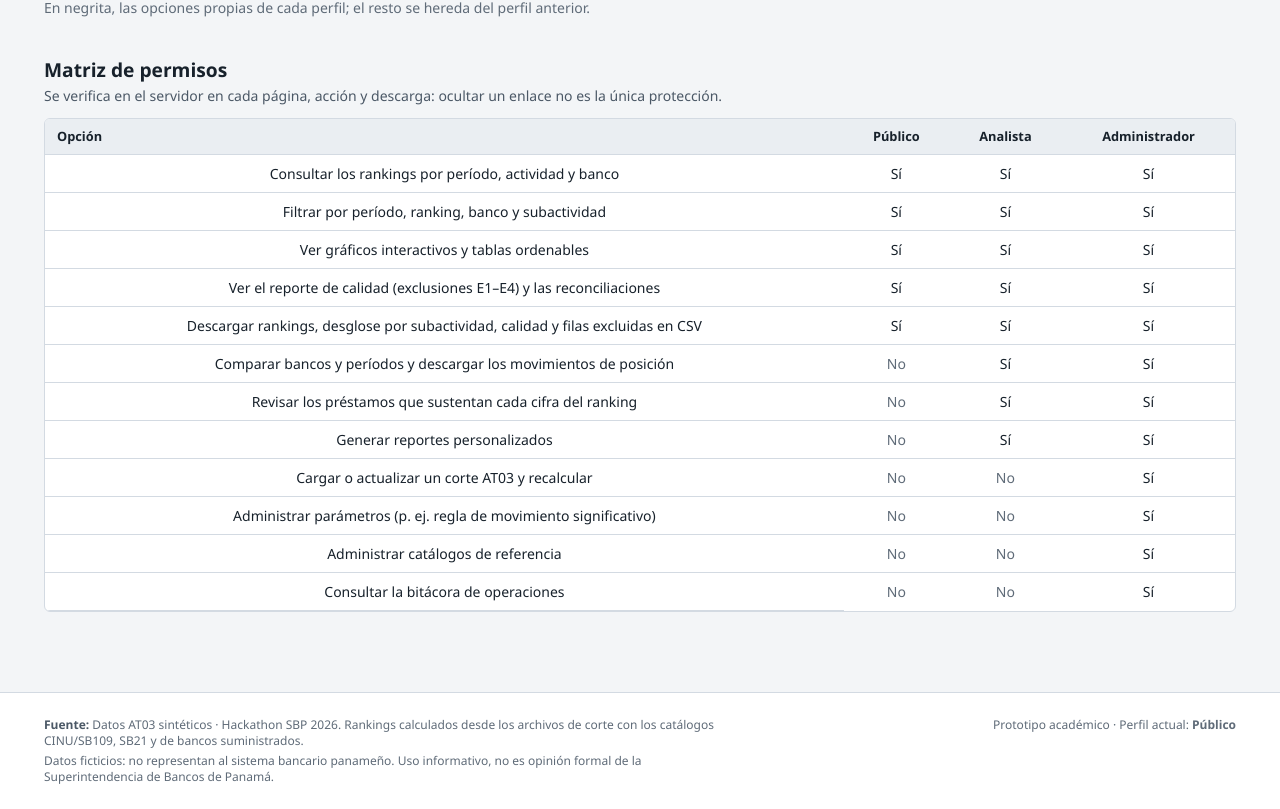
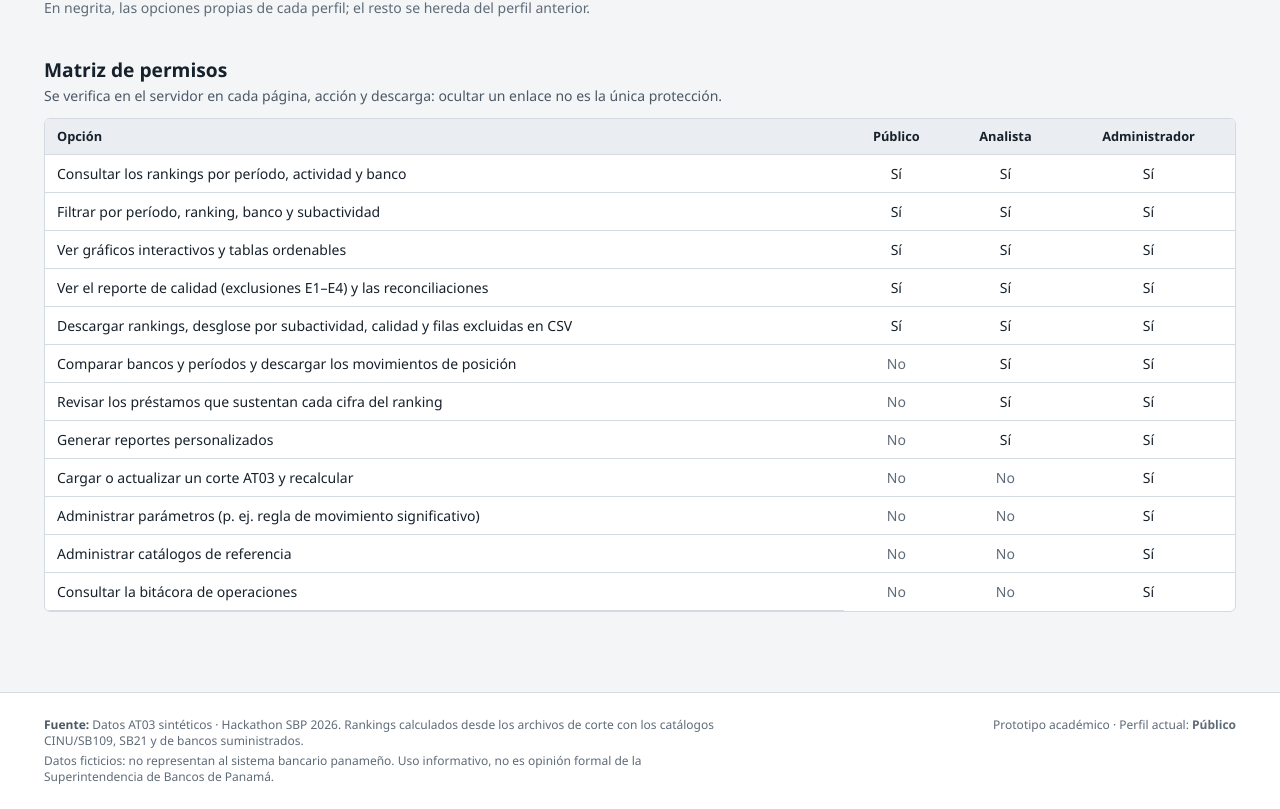
Before and after one commit to ayvarx/HackathonSBP2026-CosmicTamal, a Next.js app: page /perfil in a window 1280 px wide. Shown: the part 927-1736 px from the top of the page. Built offline with nearby package versions, Linux system fonts and the light colour scheme; no server answers.

Commit message:
Matriz de permisos: alinear a la izquierda el nombre de cada opción

```diff
--- a/app/perfil/page.js
+++ b/app/perfil/page.js
@@ -97,7 +97,7 @@ export default async function PaginaPerfil({ searchParams }) {
             <tbody>
               {Object.entries(PERMISOS).map(([clave, regla]) => (
                 <tr key={clave}>
-                  <th scope="row" className="font-normal">
+                  <th scope="row" className="font-normal text-left">
                     {regla.descripcion}
                   </th>
                   {PERFILES.map((perfil) => (
```
